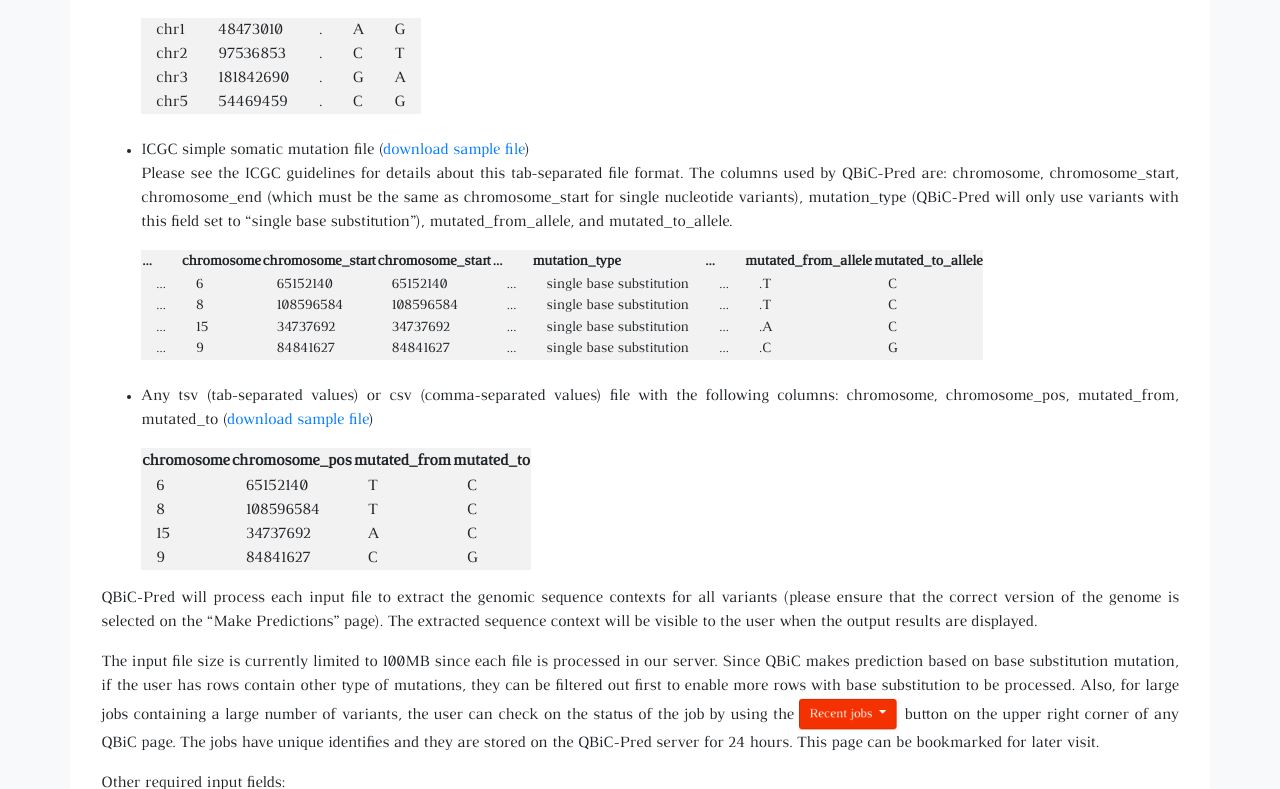
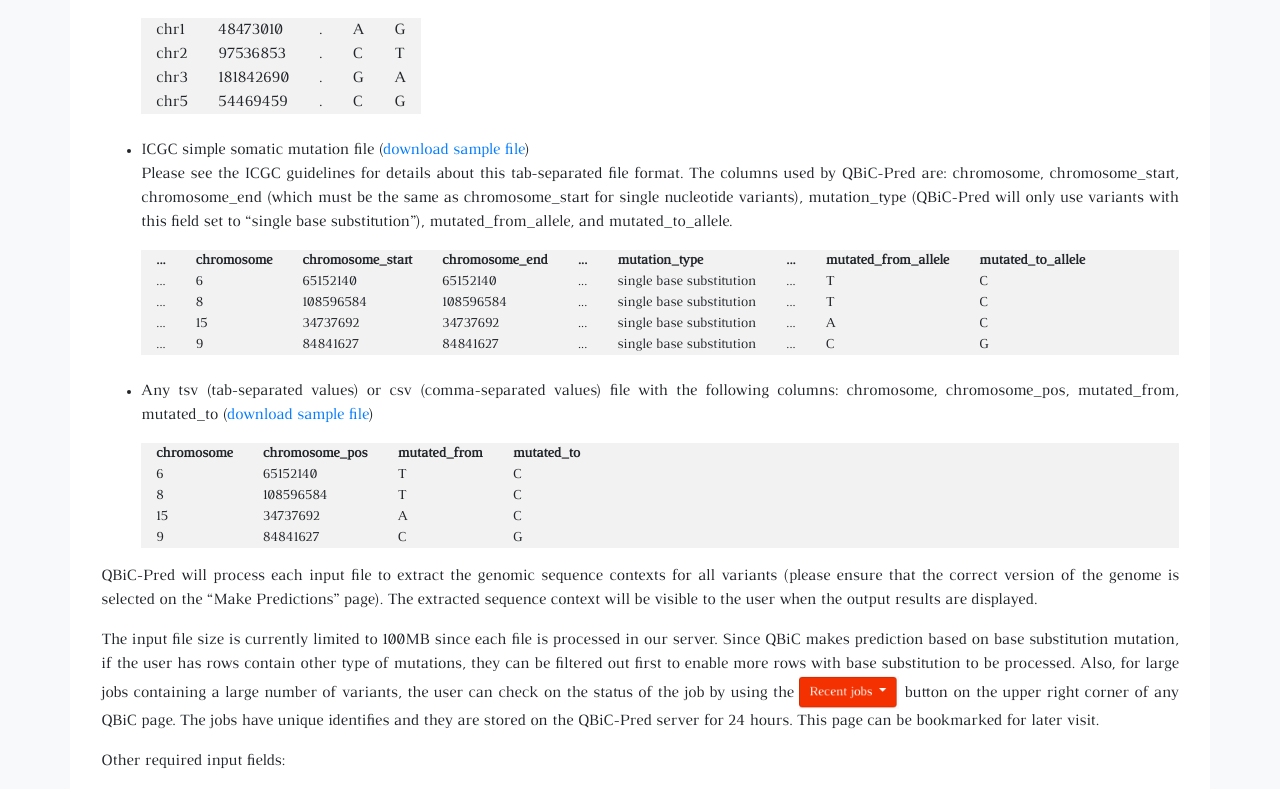
Before and after one commit to vincentiusmartin/QBiC-Pred, a Flask app: page /about in a window 1280 px wide. Shown: the part 512-1301 px from the top of the page. Run offline with Flask 2, Linux system fonts and the light colour scheme; data that the repository does not hold is empty; parts of the project's set-up code (start-up, migrations or seed data) failed here and were passed over; some libraries are stand-ins or nearby versions.

Commit message:
add space between table

```diff
--- a/website/app/static/css/about.css
+++ b/website/app/static/css/about.css
@@ -6,7 +6,13 @@ p{
   background-color:#f2f2f2;
 }
 
-.example-file > tbody > tr > th,td{
+.example-table{
+  font-size:14px;
+  text-align:left;
+  display:block;
+}
+
+.example-table > tbody > tr > th,td{
   padding:0 15px 0 15px;
 }
 
--- a/website/app/templates/about.html
+++ b/website/app/templates/about.html
@@ -65,12 +65,12 @@
       ICGC simple somatic mutation file  (<a href="/download/icgc-example.tsv">download sample file</a>) <br />
       Please see the ICGC guidelines  for details about this tab-separated file format. The columns used by QBiC-Pred are: chromosome, chromosome_start, chromosome_end (which must be the same as chromosome_start for single nucleotide variants), mutation_type (QBiC-Pred will only use variants with this field set to “single base substitution”), mutated_from_allele, and mutated_to_allele.
     </p>
-    <table class="graybg" style="font-size:90%;">
+    <table class="graybg example-table">
       <tr>
         <th>...</th>
         <th>chromosome</th>
         <th>chromosome_start</th>
-        <th>chromosome_start</th>
+        <th>chromosome_end</th>
         <th>...</th>
         <th>mutation_type</th>
         <th>...</th>
@@ -85,7 +85,7 @@
         <td>...</td>
         <td>single base substitution</td>
         <td>...</td>
-        <td>.T</td>
+        <td>T</td>
         <td>C</td>
       </tr>
       <tr>
@@ -96,7 +96,7 @@
         <td>...</td>
         <td>single base substitution</td>
         <td>...</td>
-        <td>.T</td>
+        <td>T</td>
         <td>C</td>
       </tr>
       <tr>
@@ -107,7 +107,7 @@
         <td>...</td>
         <td>single base substitution</td>
         <td>...</td>
-        <td>.A</td>
+        <td>A</td>
         <td>C</td>
       </tr>
       <tr>
@@ -118,16 +118,17 @@
         <td>...</td>
         <td>single base substitution</td>
         <td>...</td>
-        <td>.C</td>
+        <td>C</td>
         <td>G</td>
       </tr>
     </table>
-    </li><br />
+    </li>
+    <br />
     <li>
       <p>
       Any tsv (tab-separated values) or csv (comma-separated values) file with the following columns: chromosome, chromosome_pos, mutated_from, mutated_to (<a href="/download/example3.tsv">download sample file</a>) <br />
       </p>
-      <table class="graybg">
+      <table class="graybg example-table">
         <tr>
           <th>chromosome</th>
           <th>chromosome_pos</th>
```
